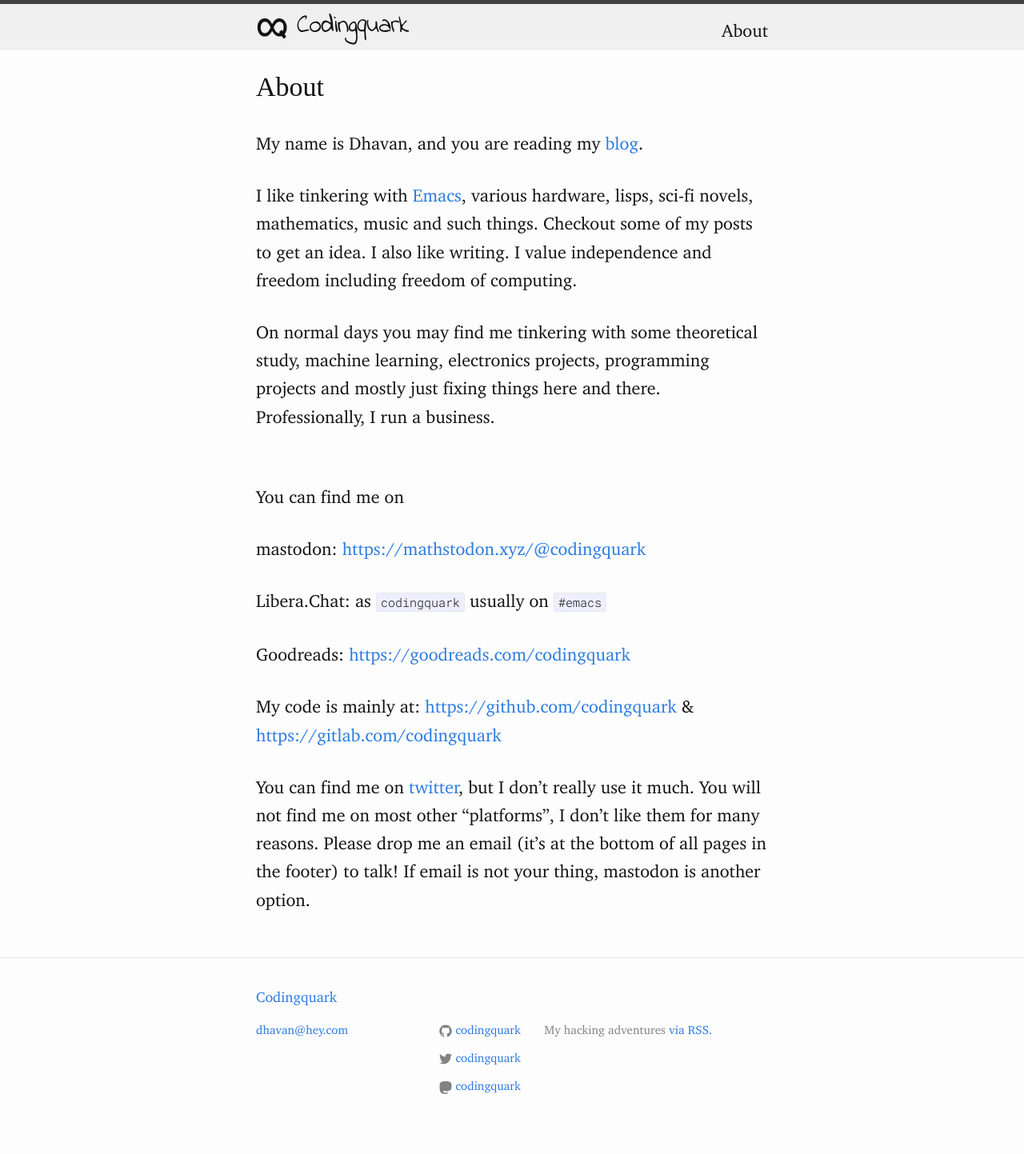
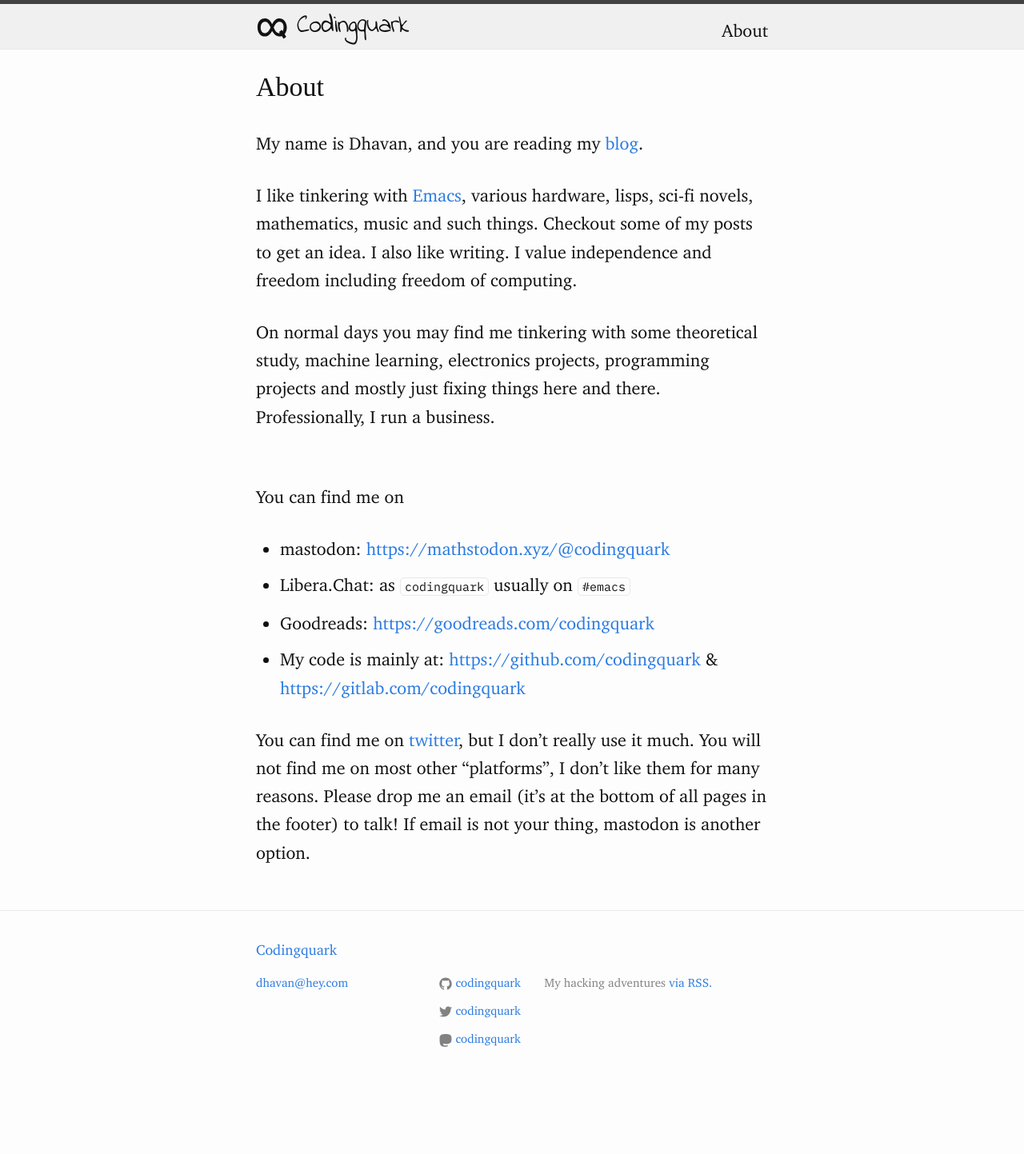
Before and after one commit to codingquark/codingquark.github.io, a Jekyll site: the page built from about.md, in a window 1280 px wide. Shown: the whole page at 80% size. Built offline with Jekyll 4.4.1, drawn with Linux system fonts in a browser that asks for light colours; some web fonts are replaced; after the commit the page ends 1384 px from its top, so only the background shows below that.

Commit message:
Typographic improvements for code and headings

```diff
--- a/_posts/2023-03-17-critique-of-automatic-vacuum-robots.markdown
+++ b/_posts/2023-03-17-critique-of-automatic-vacuum-robots.markdown
@@ -21,7 +21,7 @@
 
 I will henceforth try to show you the shortcomings one-by-one.
 
-# What *is* - Contextualization
+# What is - Contextualization
 We use [broomsticks][2] and [mops][3]. We have been doing this for many decades, probably for centuries. People with more money hire other people to broom+mop their houses everyday. The cleaning activity is performed twice a day. The hired person comes only once a day in 99% of cases (too much money otherwise), the second round is performed by someone from the family. We practically *never* used vacuum cleaners in past. Even the rich people seldom *use* vacuum cleaners. Forget about the average household.
 
 [Our families][4] are not small. Three members *is* a small family (and we don’t like it). Some people somehow seem to think that the whole India is shifting towards atomic families. No, we are not, we are sticking to joint families and the separation phenomenon is more prominent in 5 to 6 mega cities. Let’s take an example of a family thus: Mother, Father, Grand Father, Grand Mother, Elder Child, Younger Child (brothers/sisters/siblings). This is normal. You might add one more child and it won’t be too out-of-ordinary. Alright, the brothers get married one-by-one and add two new members to the family. It becomes too big for a single *physical* house for most people because most people do not have such large houses with like 7 rooms and large kitchens. Therefore, one of the brothers lives in the parents’ house and the other one gets a new house (somehow, dynamics omitted). What will parents do? If you’re Indian you already know, it is obvious and standard. The parents will live with each brother for 6 months. If their relations are deteriorating, equations might be complex. Now you can imagine all these families having kids. Social structure is such that the family will probably have at least two relatives visiting on average every month. It just grows. I consider this to be the average case.
--- a/_sass/_base.scss
+++ b/_sass/_base.scss
@@ -138,8 +138,7 @@
     font-family: $monospace-font-family;
     font-weight: $monospace-font-weight;
     border: 1px solid $grey-color-light;
-    border-radius: 3px;
-    background-color: #eef;
+    border-radius: 5px;
 }
 
 code {
--- a/about.md
+++ b/about.md
@@ -12,12 +12,9 @@
 <br />
 You can find me on
 
-mastodon: [https://mathstodon.xyz/@codingquark](https://mathstodon.xyz/@codingquark)
-
-Libera.Chat: as `codingquark` usually on `#emacs`
-
-Goodreads: [https://goodreads.com/codingquark](https://goodreads.com/codingquark)
-
-My code is mainly at: [https://github.com/codingquark](https://github.com/codingquark) & [https://gitlab.com/codingquark](https://gitlab.com/codingquark)
+- mastodon: [https://mathstodon.xyz/@codingquark](https://mathstodon.xyz/@codingquark)
+- Libera.Chat: as `codingquark` usually on `#emacs`
+- Goodreads: [https://goodreads.com/codingquark](https://goodreads.com/codingquark)
+- My code is mainly at: [https://github.com/codingquark](https://github.com/codingquark) & [https://gitlab.com/codingquark](https://gitlab.com/codingquark)
 
 You can find me on [twitter](https://twitter.com/@codingquark), but I don’t really use it much. You will not find me on most other “platforms”, I don’t like them for many reasons. Please drop me an email (it’s at the bottom of all pages in the footer) to talk! If email is not your thing, mastodon is another option.
--- a/css/main.scss
+++ b/css/main.scss
@@ -77,7 +77,7 @@
        url('../assets/fonts/indie-flower-v12-latin-regular.svg#IndieFlower') format('svg'); /* Legacy iOS */
 }
 
-@import url('https://fonts.googleapis.com/css2?family=Roboto+Mono:wght@300');
+@import url('https://fonts.googleapis.com/css2?family=IBM+Plex+Mono:ital@0;1&display=swap');
 
 // Our variables
 $base-font-family: 'Charter', sans-serif;
@@ -86,8 +86,8 @@
 $small-font-size:  $base-font-size * 0.875;
 $base-line-height: 1.6;
 
-$monospace-font-family: 'Roboto Mono';
-$monospace-font-weight: 300;
+$monospace-font-family: 'IBM Plex Mono';
+$monospace-font-weight: 400;
 
 $post-content-header-weight: 400;
 
```
